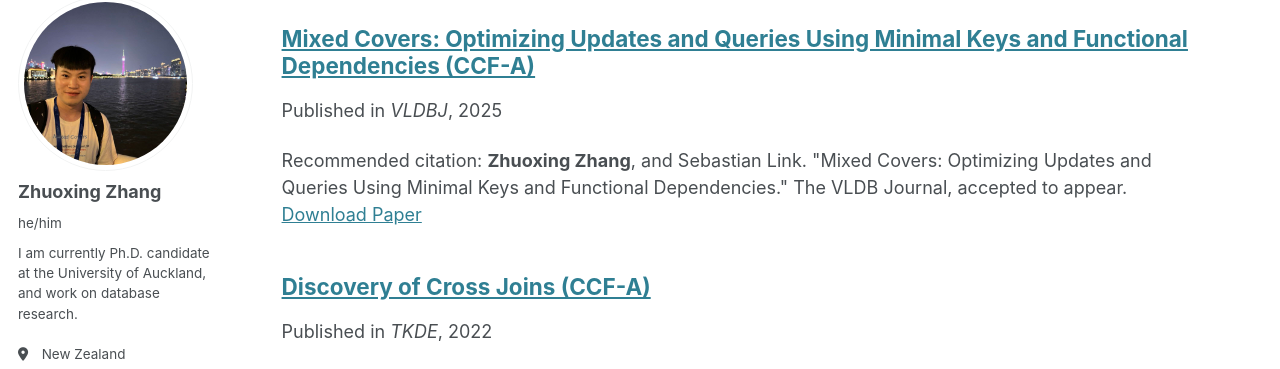
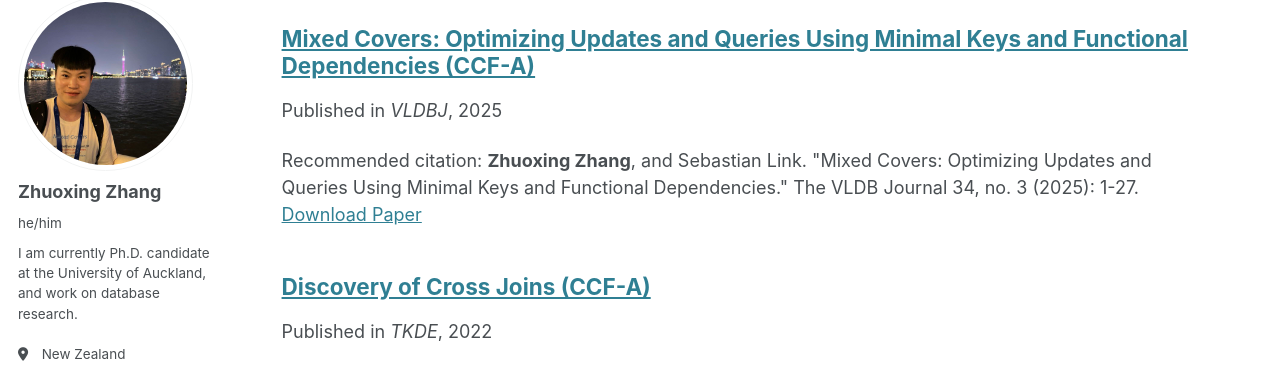
Before and after one commit to zhuoxingzhang/zhuoxingzhang.github.io, a Jekyll site: the page built from _pages/publications.html, in a window 1280 px wide and 900 px high, scrolled down 1342 px. Shown: the part 110-479 px from the top of the window. Built offline with Jekyll 4.4.1, drawn with Linux system fonts in a browser that asks for light colours; some web fonts are replaced.

Commit message:
Update vldbj25mixed.md

```diff
--- a/_publications/vldbj25mixed.md
+++ b/_publications/vldbj25mixed.md
@@ -7,7 +7,7 @@ excerpt: ''
 date: 2025-02-26
 venue: 'VLDBJ'
 paperurl: 'https://link.springer.com/article/10.1007/s00778-025-00910-2'
-citation: '<strong>Zhuoxing Zhang</strong>, and Sebastian Link. "Mixed Covers: Optimizing Updates and Queries Using Minimal Keys and Functional Dependencies." The VLDB Journal, accepted to appear.'
+citation: '<strong>Zhuoxing Zhang</strong>, and Sebastian Link. "Mixed Covers: Optimizing Updates and Queries Using Minimal Keys and Functional Dependencies." The VLDB Journal 34, no. 3 (2025): 1-27.'
 ---
 
 Covers for a set of functional dependencies (FDs) are fundamental for many areas of data management, such as integrity maintenance, query optimization, database design, and data cleaning. When declaring integrity constraints, keys enjoy native support in database systems while FDs need to be enforced by triggers or at application level. Consequently, maximizing the use of keys will provide the best support. We propose the new notion of mixed cover for a set of FDs, comprising the set of minimal keys together with a cover for the set of non-key FDs implied by the FD set. We establish sequential and parallel algorithms for computing mixed covers from a given set of FDs, and illustrate that they complement each other in terms of their performance. Even though FD covers are typically smaller in number or size than their corresponding mixed cover, the latter generate orders of magnitude lower overheads during integrity maintenance. We also quantify how mixed covers improve the performance of query, refresh and insert operations on the TPC-H benchmark under different constraint workloads and scaling factors. Finally, we illustrate the growth of performance improvement for optimal over minimal-reduced covers, justifying the significant time required for computing the former.
```
